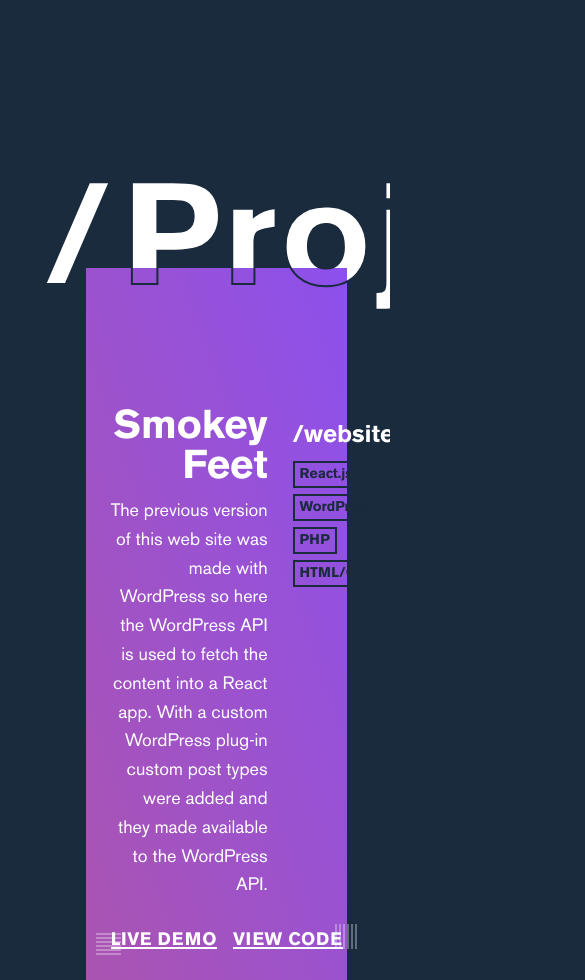
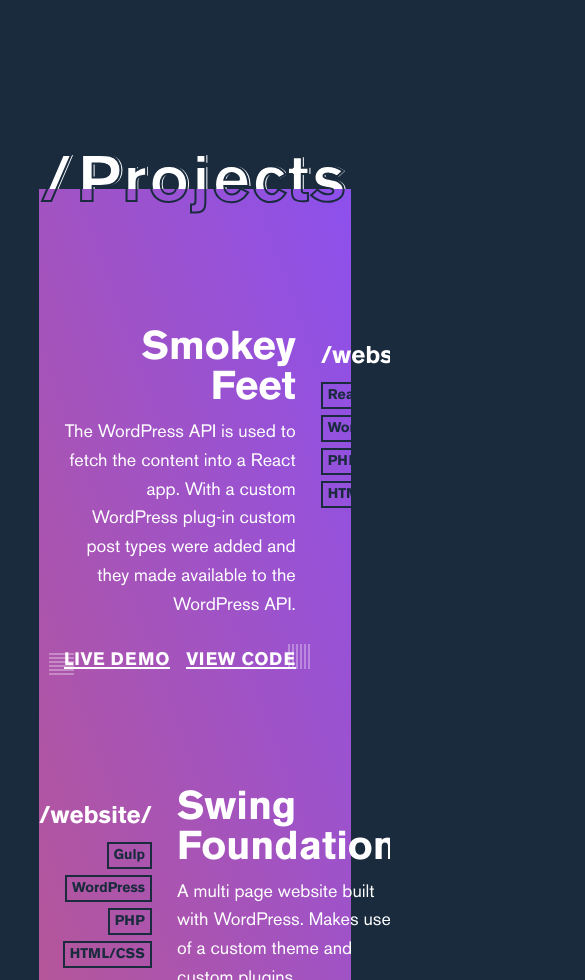
Before and after one commit to hakonbja/portfolio, a website: page index.html in a window 390 px wide. Shown: the part 1020-2000 px from the top of the page, 585 px wide, since content can reach past the window. Drawn offline with Linux system fonts and the light colour scheme.

Commit message:
make section heading and margins responsive

```diff
--- a/scripts/main.js
+++ b/scripts/main.js
@@ -3,7 +3,7 @@
 const projects = [
   {
     "name": "Smokey Feet",
-    "description": "The previous version of this web site was made with WordPress so here the WordPress API is used to fetch the content into a React app. With a custom WordPress plug-in custom post types were added and they made available to the WordPress API.",
+    "description": "The WordPress API is used to fetch the content into a React app. With a custom WordPress plug-in custom post types were added and they made available to the WordPress API.",
     "live_url": "https://www.smokeyfeet.com",
     "code_url": "https://github.com/hakonbja/smokeyTen",
     "img_url": "../images/sf_card_img.jpg",
@@ -31,7 +31,7 @@ const projects = [
   },
   {
     "name": "Mastermind",
-    "description": "This is my React.js version of the board game Mastermind from the 70's. The original board game is meant for two players, the codemaker and the codebreaker, but here you play alone as the codebreaker against the computer.",
+    "description": "A React.js version of the board game Mastermind from the 70's. Try to guess the color code in as few tries possible.",
     "live_url": "https://mm2.hakonbjarnason.com",
     "code_url": "https://github.com/hakonbja/mastermind_v2",
     "img_url": "../images/mm_card_img.png",
@@ -43,8 +43,8 @@ const projects = [
   },
   {
     "name": "Pianist Hákon Bjarnason",
-    "description": "My first public website I made for my own piano teaching business. It's a simple one pager with a contact form whose back end is set up through AWS.",
-    "live_url": "https://www.hakonbjarnason.com",
+    "description": "My first public website I made for my own piano teaching business.",
+    "live_url": "https://hakonbjarnason.com",
     "code_url": "https://github.com/hakonbja/hakonbjarnason.com",
     "img_url": "../images/hb_card_img.jpg",
     "type": "website",
@@ -105,7 +105,7 @@ function projectTemplate(project, i) {
   return `
   <article class="${(i % 2 == 1) ? `flyLeft` : `flyRight`}">
     <aside class="image">
-      <a href="${project.live_url}" target="_blank" title="Go to website"><img src="${project.img_url}"/></a>
+      <a href="${project.live_url}" target="_blank" title="Go to live demo"><img src="${project.img_url}"/></a>
     </aside>
     <div class="mid-container">
       <h3>${project.name}</h3>
@@ -285,16 +285,18 @@ window.onscroll = setBgOpacity;
 
 function setBgOpacity() {
   const y = window.scrollY;
-  console.log("scrolling");
-  const startY = 100;
+  const startY = 50;
   const endY = 800;
-  const delta =-1/(endY - startY);
-  const constant = endY/(endY - startY);
+  const delta = -1 / (endY - startY);
+  const constant = endY / (endY - startY);
   const opacity = y * delta + constant;
+
+  if (opacity < -0.1) {
+    return;
+  }
 
   if (window.scrollY > startY) {
     const bg = document.getElementById('bg-gradient');
-    console.log(opacity);
     bg.style.opacity = opacity;
   }
 }
--- a/styles/styles.scss
+++ b/styles/styles.scss
@@ -43,30 +43,6 @@ body {
   background-color: $darkblue;
   color: white;
 }
-
-// @media screen and (-webkit-min-device-pixel-ratio:0) { // to enable smooth scrolling on Chrome
-//   html {
-//     overflow: hidden;
-//     height: 100%;
-//   }
-
-//   body {
-//     overflow: auto;
-//     height: 100%;
-//   }
-// }
-
-// @-moz-document url-prefix() {
-//   html {
-//     overflow: initial;
-//     height: initial;
-//   }
-
-//   body {
-//     overflow: initial;
-//     height: initial;
-//   }
-// }
 
 h1, h2, h3, h4, h5,
 li, a, p,
@@ -237,11 +213,16 @@ section > h1::before {
 
 section > h1.stroke {
   position: absolute;
-  top: 50px;
+  // top: 50px;
   z-index: 2;
   color: $darkblue;
   -webkit-text-fill-color: #fff0;
   -webkit-text-stroke: 2px #1A2B3E;
+}
+
+section:not(.hero):not(.projects) > .content {
+  padding-left: 12%;
+  padding-right: 12%;
 }
 
 .links {
@@ -306,6 +287,81 @@ section > h1.stroke {
     letter-spacing: 0.03em;
     cursor: pointer;
     z-index: 1;
+  }
+}
+
+/* Responsive Universal */
+
+@media screen and (max-width: 870px) {
+  h1 {
+    font-size: 120px;
+  }
+
+  section > h1 {
+    top: 42px;
+  }
+
+  section:nth-of-type(even) > .content {
+    margin-left: 18%;
+    margin-right: 9%;
+  }
+
+  section:nth-of-type(odd) > .content {
+    margin-left: 9%;
+    margin-right: 18%;
+  }
+}
+
+
+@media screen and (max-width: 710px) {
+  h1 {
+    font-size: 105px;
+  }
+
+  section > h1 {
+    top: 37px;
+  }
+
+  section:not(.hero):not(.projects) > .content {
+    padding-left: 9%;
+    padding-right: 9%;
+  }
+}
+
+@media screen and (max-width: 620px) {
+  h1 {
+    font-size: 80px;
+  }
+
+  section > h1 {
+    top: 28px;
+  }
+
+  section:nth-of-type(1n+1) {
+    > h1 {
+      text-align: right;
+      margin-right: 11%;
+    }
+
+    > h1.stroke {
+      right: 0;
+    }
+
+    > .content {
+      margin-left: 10%;
+      margin-right: 10%;
+    }
+  }
+
+  section {
+    margin-bottom: 150px;
+  }
+
+}
+
+@media screen and (max-width: 490px) {
+  h1 {
+    font-size: 65px;
   }
 }
 
@@ -498,7 +554,7 @@ a.chevron {
   padding: 30px 0;
   margin-bottom: 30px;
   display: grid;
-  grid-template-columns: 1fr 60% 1fr;
+  grid-template-columns: 1fr 2.5fr 1fr;
   grid-column-gap: 25px;
   transition: all 750ms ease;
 }
@@ -520,6 +576,7 @@ article.flown {
 
 article:hover img {
   filter: grayscale(0);
+  transform: scale(1.03);
 }
 
 article:nth-of-type(odd) {
@@ -594,9 +651,10 @@ aside {
   img {
     position: relative;
     width: 130%;
+    max-width: 300px;
     height: auto;
     filter: grayscale(100%);
-    transition: filter 300ms;
+    transition: filter 300ms, transform 300ms;
     box-shadow: 2px 2px 10px rgba(0, 0, 0, 0.25);
   }
 }
@@ -623,12 +681,6 @@ aside {
 }
 
 /* About section */
-
-.about .content,
-.contact .content {
-  padding-left: 12%;
-  padding-right: 12%;
-}
 
 .skills {
   margin-top: 32px;
@@ -687,7 +739,7 @@ textarea {
   position: relative;
   background-color: white;
   width: min-content;
-  margin: 16px auto 64px;
+  margin: 24px auto 64px;
 }
 
 .submit-button {
```
Also changed, not shown: styles/styles.css.
